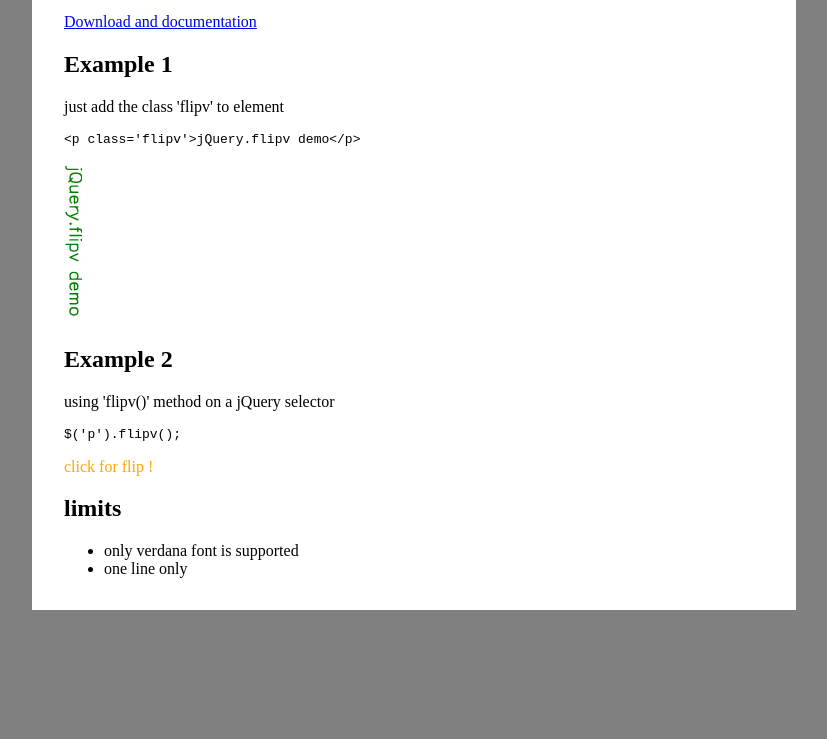
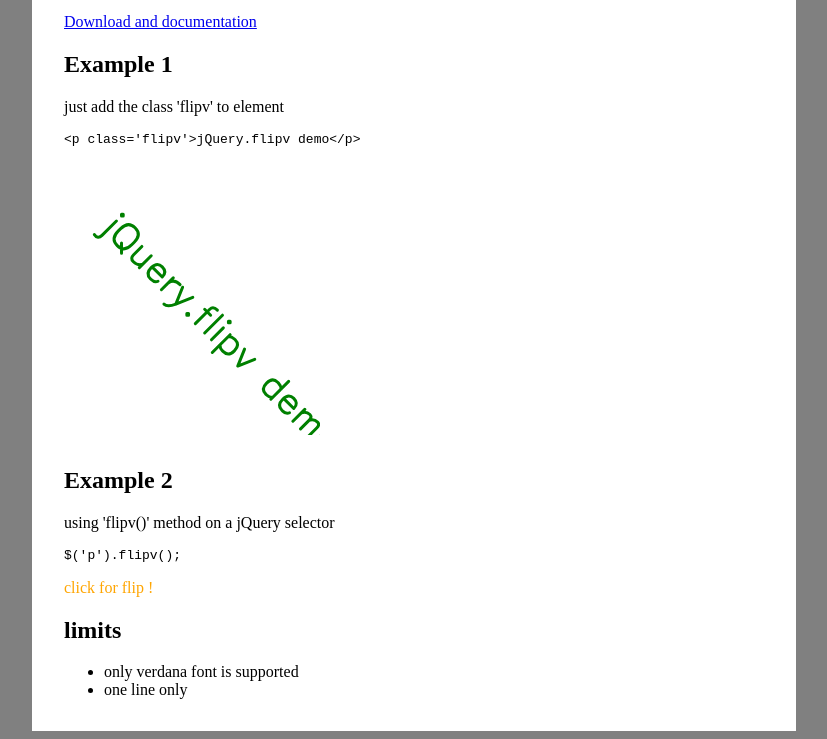
Before and after one commit to srawlins/jQuery-flipv, a plain HTML site: page index.html in a window 1280 px wide. Shown: the part 125-864 px from the top of the page, without its empty margins (226-1053 px from the left). Before the commit the page ends 800 px from the top, so only its background shows below. Drawn offline with Linux system fonts and the light colour scheme.

Commit message:
Added angular stuff. Larger fonts work now.

```diff
--- a/index.html
+++ b/index.html
@@ -57,7 +57,7 @@
 	<h2>Example 1</h2>
 	<p>just add the class 'flipv' to element</p>
 	<tt>&lt;p class='flipv'>jQuery.flipv demo&lt;/p></tt>
-	<p class='flipv'>jQuery.flipv demo</p>
+	<p class='flipv 45-degrees' style='font-size: 32;'>jQuery.flipv demo</p>
 
 	<h2>Example 2</h2>
 
--- a/js/jquery.flipv.js
+++ b/js/jquery.flipv.js
@@ -9,17 +9,35 @@
 
 (function($) {
 
-$.fn.flipv = function(options) {
+$.fn.flipv = function(angle) {
 
 	this.each(function(){
+        if (angle == null) {
+            var classes = $(this).attr('class').split(' ');
+            for (i=0; i<=classes.length; i++) {
+                if (/^\d+-degrees$/.test(classes[i])) {
+                    angle = parseInt(classes[i]);
+                }
+            }
+            if (angle == null)
+                angle = 90;
+        }
+        angle *= Math.PI/180;
 		var htmlsav = $(this).html();
 		var textsav = $(this).text();
 		var fontsizesav = '13';
 		if ($(this).css('font-size') != '') {
 			fontsizesav = parseInt($(this).css('font-size'));
 		}
-		var heightsav = $(this).height();
-		var widthsav = textsav.length*fontsizesav*.60;
+        var h = $(this).height();
+        var w = textsav.length*fontsizesav*0.60;
+		//var heightsav = h*2;
+        var heightsav = Math.cos(angle)*w + Math.sin(angle)*h
+        alert("width is "+heightsav);
+		var widthsav = w;
+        widthsav += Math.tan(Math.PI/2 - angle) * h;
+        widthsav *= Math.sin(angle);
+        alert("height is "+widthsav);
 
 		var colorsav = '#000000';
 		if ($(this).css('color'))
@@ -30,7 +48,7 @@
 		} else {
 			var my_id = "canvas"+parseInt(Math.random()*1000);
 			$(this).empty().append("<canvas id='"+my_id+"' width='"+heightsav+"' height='"+widthsav+"'>"+htmlsav+"</canvas>");
-			vertical_text(textsav, fontsizesav, colorsav, my_id);
+			vertical_text(textsav, fontsizesav, colorsav, my_id, angle);
 		}
 
 	});
@@ -38,17 +56,17 @@
 };
 })(jQuery);
 
-function vertical_text(mytext, fontsize, colorsav, my_id){
+function vertical_text(mytext, fontsize, colorsav, my_id, angle){
 	var canvas = document.getElementById(my_id);
 	if (canvas.getContext){
 		var context = canvas.getContext('2d');
 		set_textRenderContext(context);
 		if(check_textRenderContext(context)) {
 			context.translate(80,0);
-			context.rotate(Math.PI/2);
+			//context.translate(80,0);
+			context.rotate(angle);
 			context.strokeStyle = colorsav;
-			context.strokeText(mytext,3,60,fontsize-2);
-
+			context.strokeText(mytext, 3, 84 - (3*fontsize/2), fontsize-2);
 		}
 	}
 }
```
Also changed, not shown: 1 other file.
